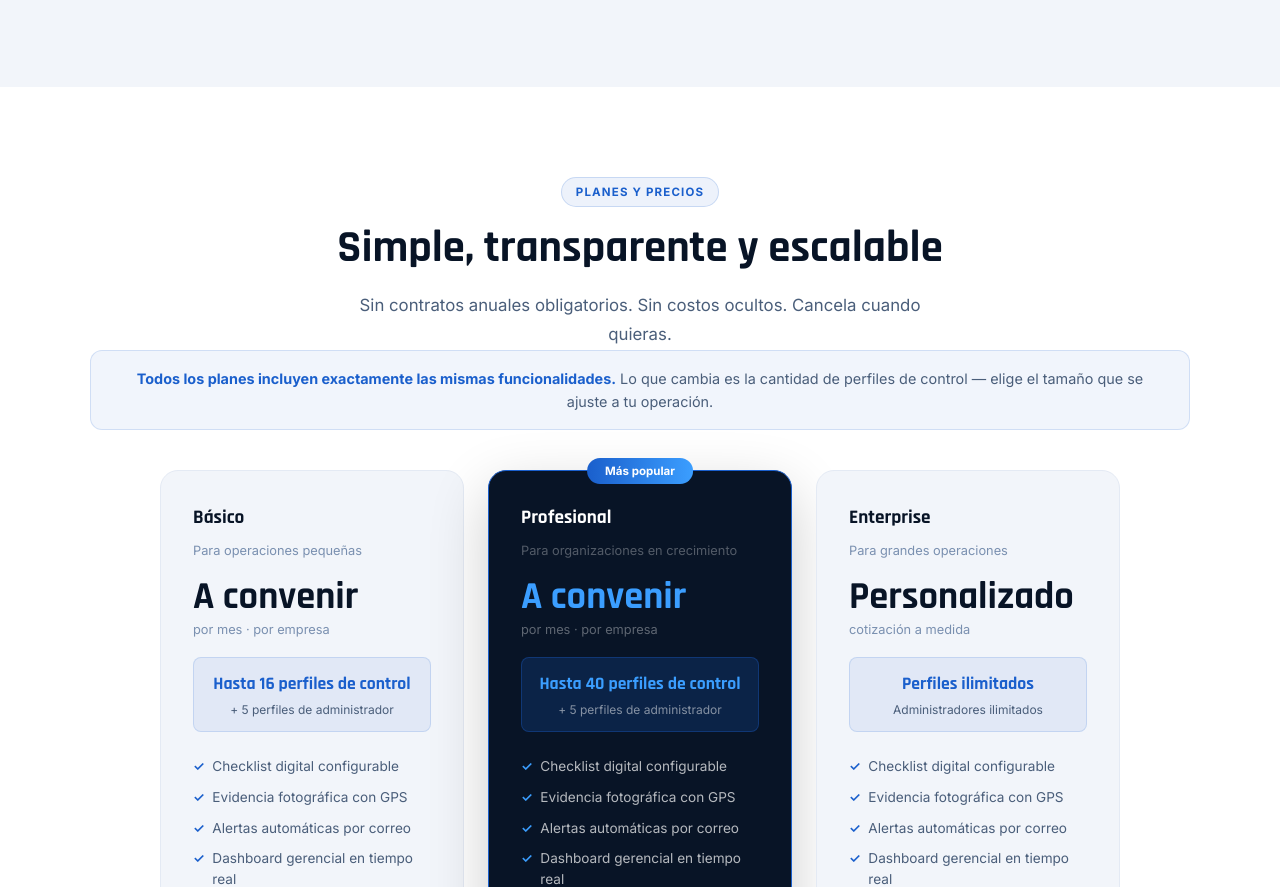
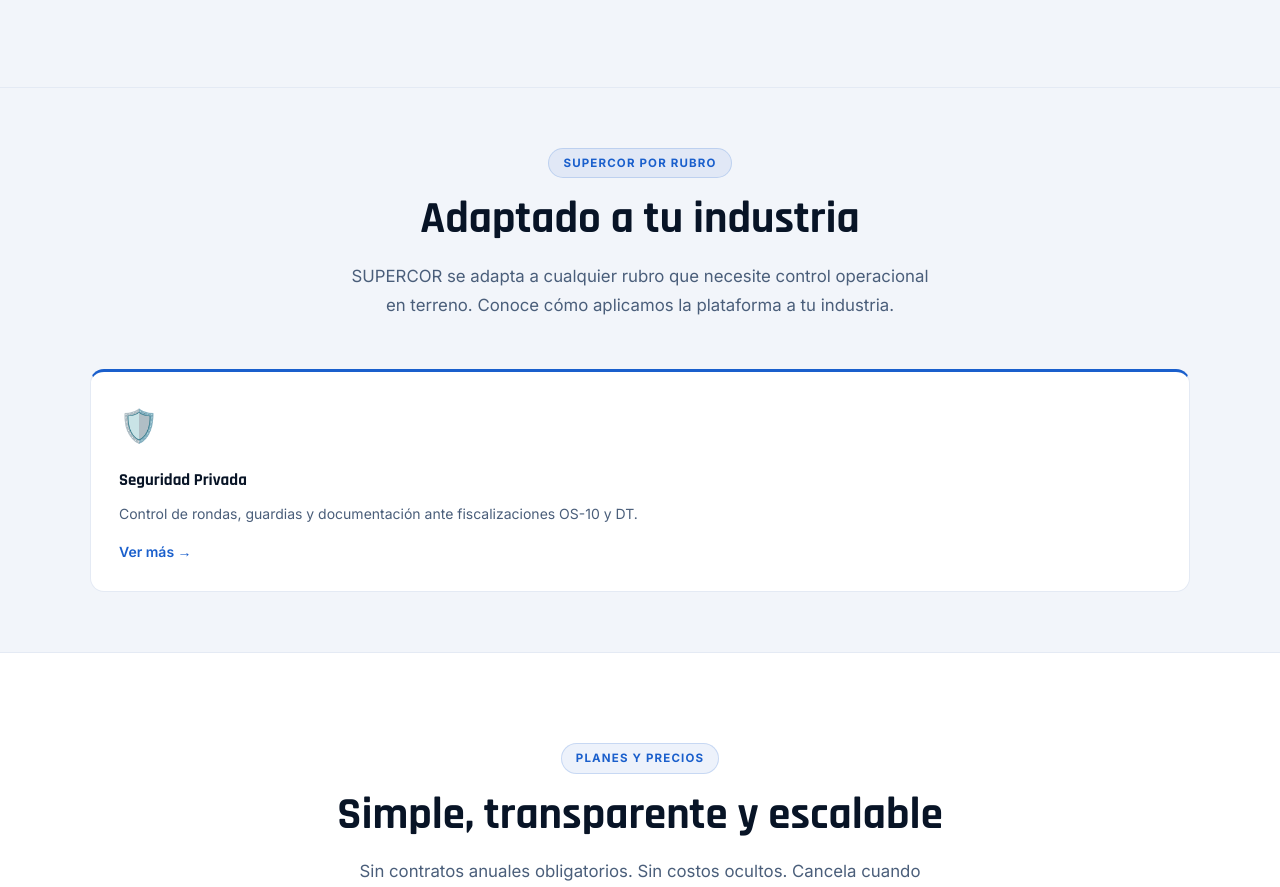
Before and after one commit to jrapiman-pixel/supercorp-web, a plain HTML site: page index.html in a window 1280 px wide. Shown: the part 9531-10418 px from the top of the page. Drawn offline with Linux system fonts and the light colour scheme.

Commit message:
Agregar sección rubros con enlace seguridad privada

```diff
--- a/index.html
+++ b/index.html
@@ -559,7 +559,23 @@
     </div>
   </div>
 </section>
-
+<section style="background:var(--gray-50);border-top:1px solid var(--gray-100);border-bottom:1px solid var(--gray-100);padding:60px 2rem">
+  <div class="container">
+    <div class="text-center fade-in">
+      <div class="section-badge">SUPERCOR por rubro</div>
+      <h2 class="section-title">Adaptado a tu industria</h2>
+      <p class="section-subtitle">SUPERCOR se adapta a cualquier rubro que necesite control operacional en terreno. Conoce cómo aplicamos la plataforma a tu industria.</p>
+    </div>
+    <div style="display:grid;grid-template-columns:repeat(auto-fit,minmax(240px,1fr));gap:1.5rem;margin-top:3rem">
+      <a href="/seguridad-privada" style="background:var(--white);border:1px solid var(--gray-100);border-radius:14px;padding:1.75rem;text-decoration:none;transition:all .2s;display:block;border-top:3px solid var(--blue)" onmouseover="this.style.transform='translateY(-3px)';this.style.boxShadow='0 4px 24px rgba(26,95,204,0.1)'" onmouseout="this.style.transform='none';this.style.boxShadow='none'">
+        <div style="font-size:2rem;margin-bottom:1rem">🛡️</div>
+        <div style="font-family:var(--font-title);font-size:1.05rem;font-weight:700;color:var(--navy);margin-bottom:.5rem">Seguridad Privada</div>
+        <div style="font-size:.875rem;color:var(--gray-600);line-height:1.65;margin-bottom:1rem">Control de rondas, guardias y documentación ante fiscalizaciones OS-10 y DT.</div>
+        <div style="color:var(--blue);font-size:.875rem;font-weight:600">Ver más →</div>
+      </a>
+    </div>
+  </div>
+</section>
 <section id="precios">
   <div class="container">
     <div class="text-center fade-in">
```
